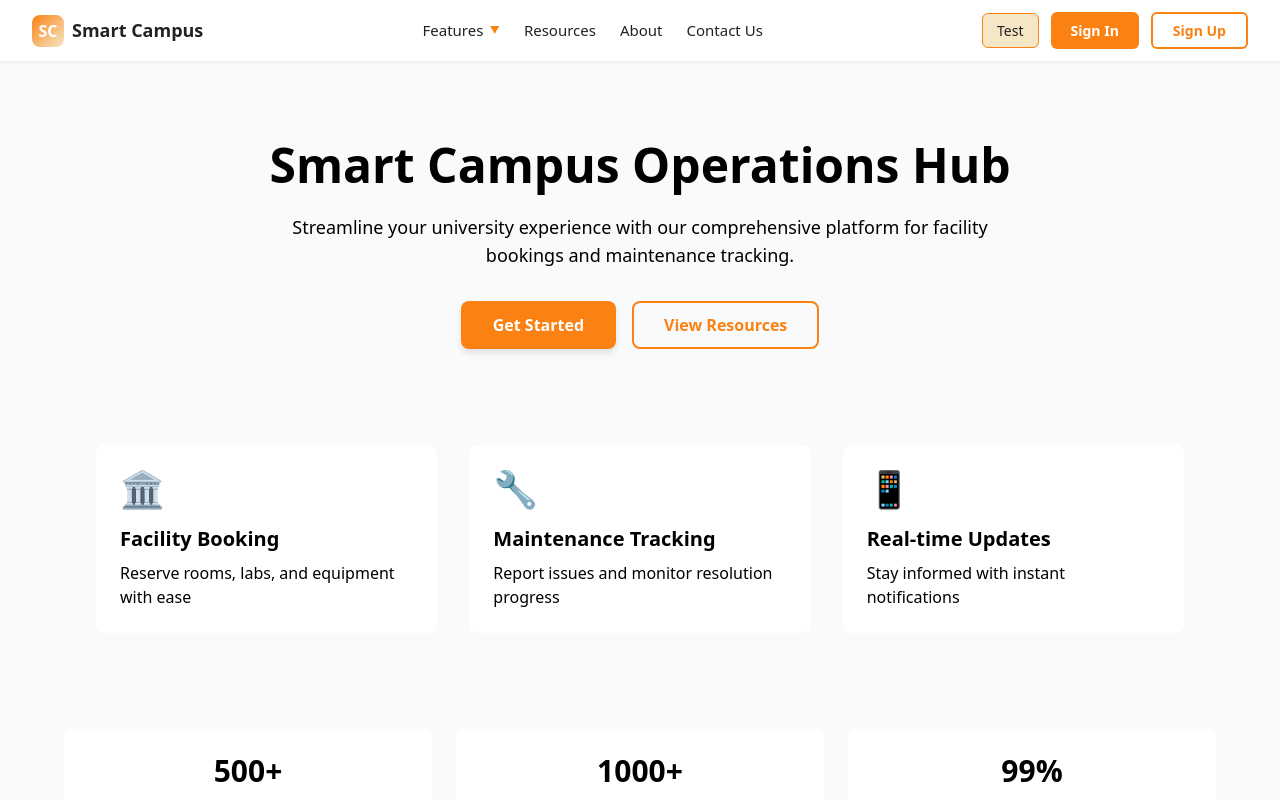
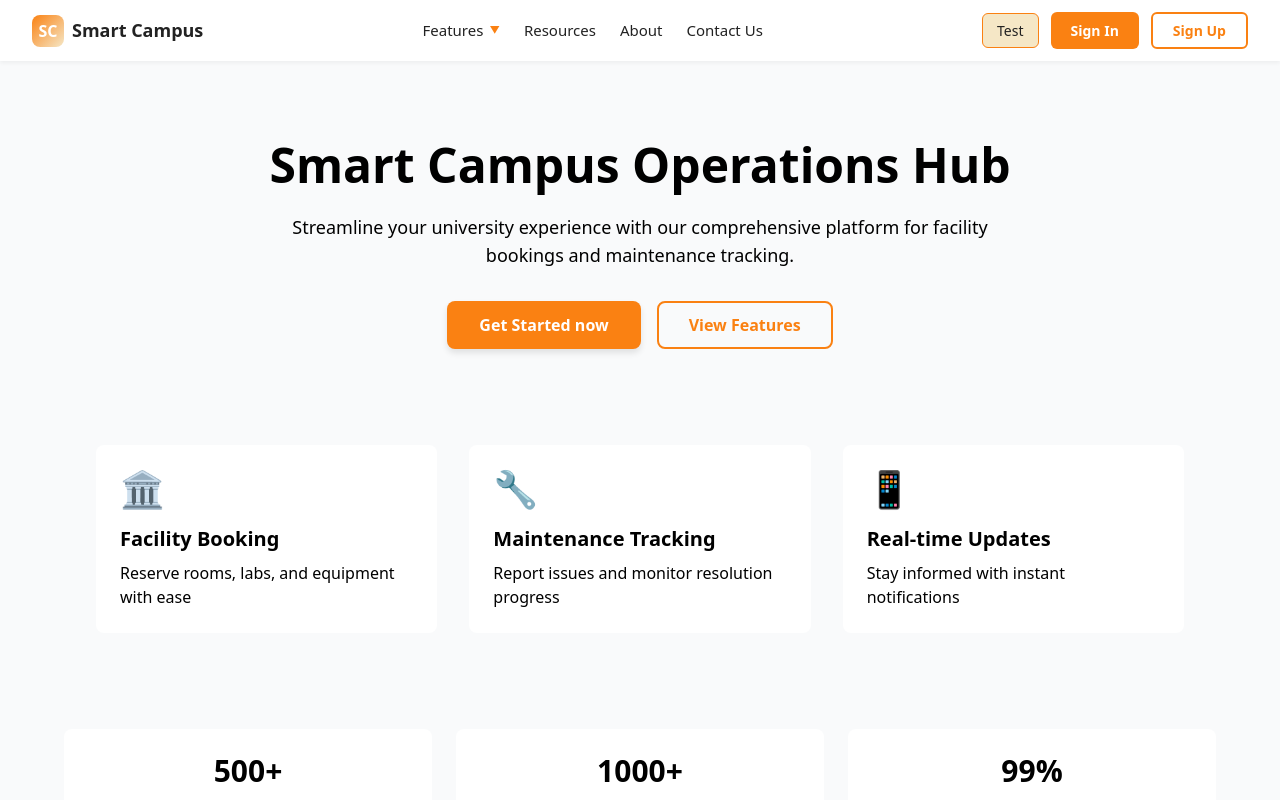
Before and after one commit to KulanyaLisaldi/it3030-paf-2026-smart-campus-groupXX, a React (Vite) app in the folder client/: page / in a window 1280 px wide. Shown: the top 800 px of the page. Built offline with nearby package versions, Linux system fonts and the light colour scheme.

Commit message:
update hero to check

```diff
--- a/client/src/components/Hero.jsx
+++ b/client/src/components/Hero.jsx
@@ -59,14 +59,14 @@ const Hero = () => {
               onMouseEnter={(e) => handleGetStartedHover(e, true)}
               onMouseLeave={(e) => handleGetStartedHover(e, false)}
             >
-              Get Started
+              Get Started now
             </button>
             <button
               style={viewResourcesButtonStyle}
               onMouseEnter={(e) => handleViewResourcesHover(e, true)}
               onMouseLeave={(e) => handleViewResourcesHover(e, false)}
             >
-              View Resources
+              View Features
             </button>
           </div>
         </div>
```
